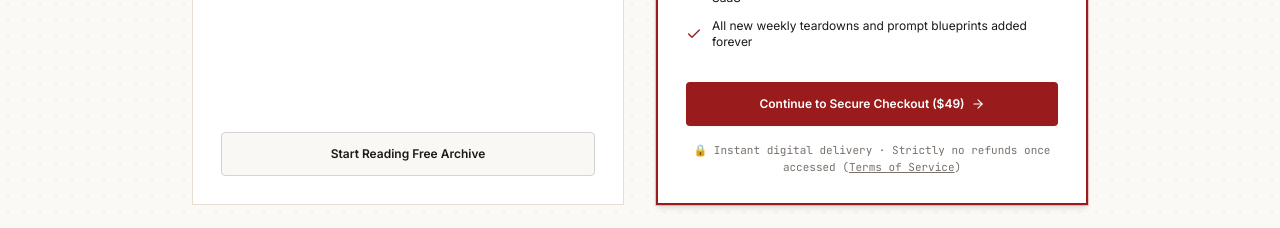
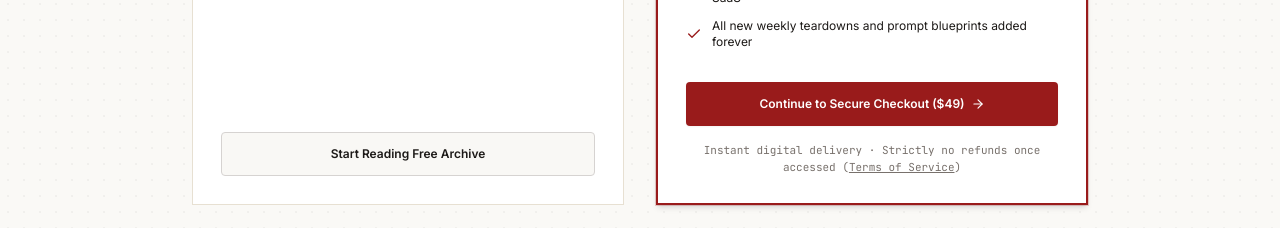
Before and after one commit to Adham7843/secondrun-dashboard, a Next.js app: page /pricing in a window 1280 px wide. Shown: the part 1060-1288 px from the top of the page. Built offline with nearby package versions, Linux system fonts and the light colour scheme; a web font is replaced by a local one.

Commit message:
style(frontend): drop lock emoji from pricing guarantee line

```diff
--- a/src/app/pricing/page.tsx
+++ b/src/app/pricing/page.tsx
@@ -175,7 +175,7 @@ export default function PricingPage() {
             </Link>
 
             <p className="text-[11px] font-mono text-center text-ink-500 pt-1">
-              🔒 Instant digital delivery · Strictly no refunds once accessed (
+              Instant digital delivery · Strictly no refunds once accessed (
               <Link href="/terms" className="underline hover:text-ink">
                 Terms of Service
               </Link>
```
